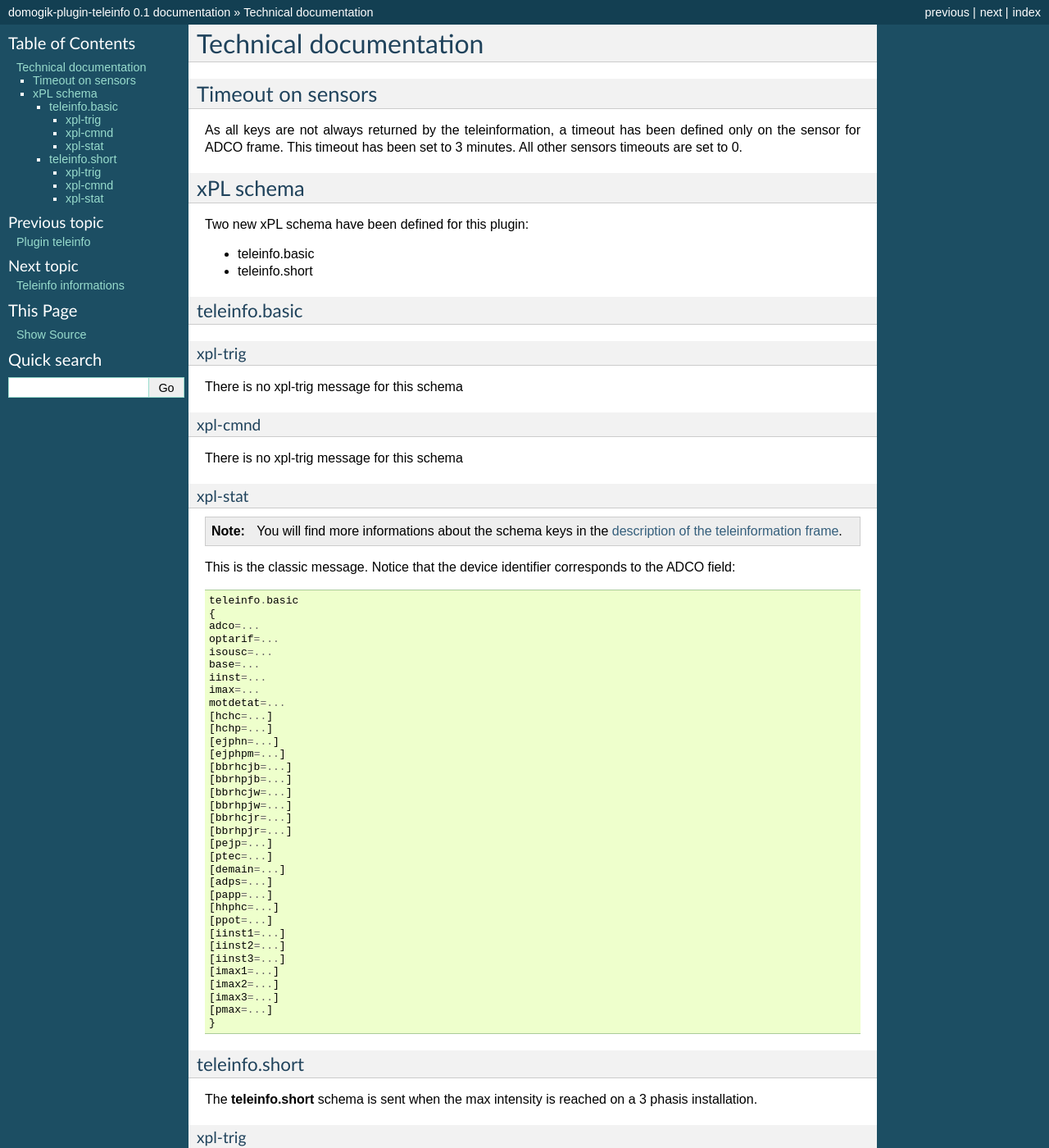
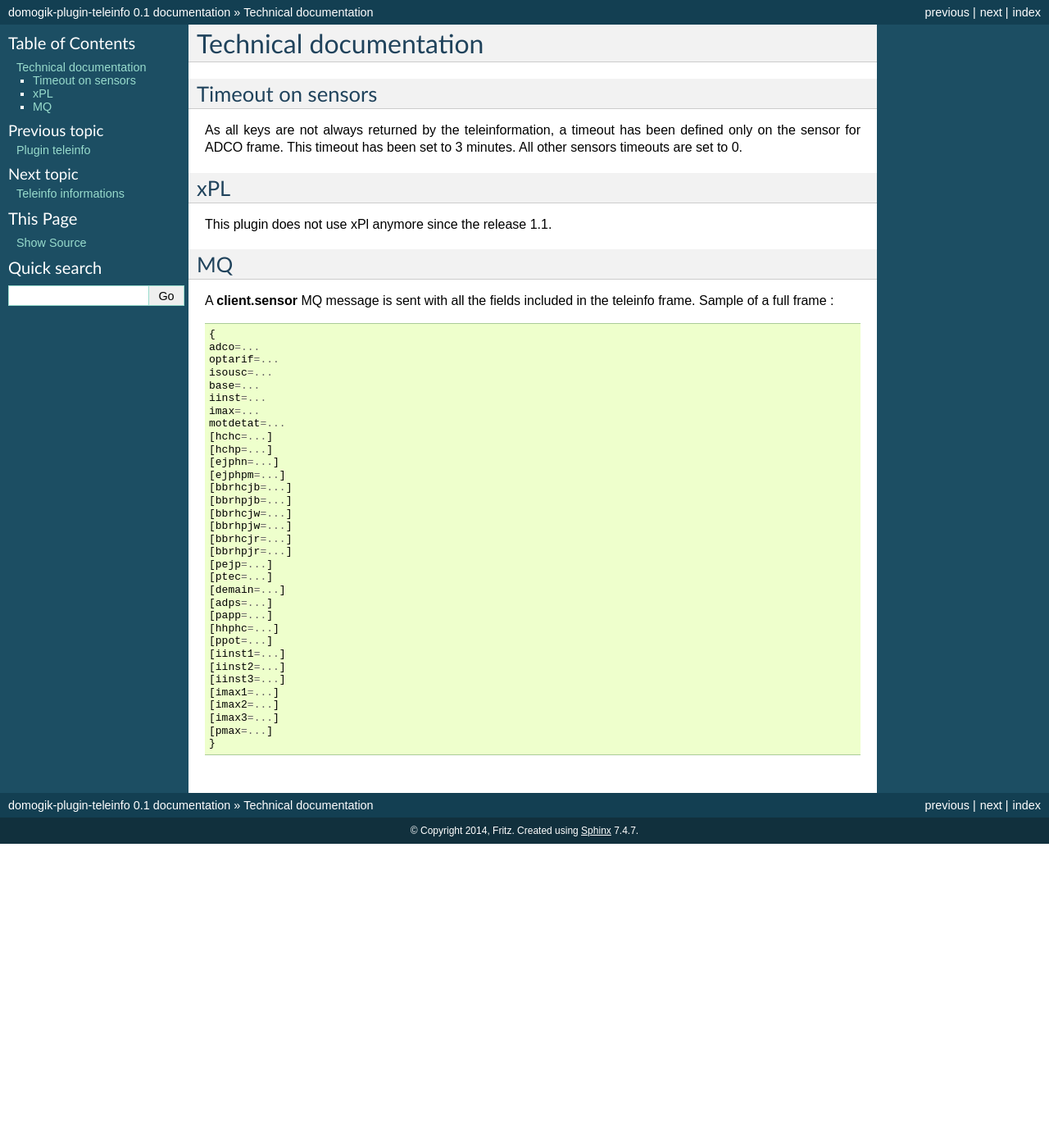
Before and after one commit to fritz-smh/domogik-plugin-teleinfo, a Sphinx documentation site: the page built from docs/dev.txt, in a window 1280 px wide and 1400 px high. Shown: the whole window at 82% size. Built offline with Sphinx 7.4.7, drawn with Linux system fonts in a browser that asks for light colours; some of the changed text lies outside the part shown.

Commit message:
doc and .gitignore

```diff
--- a/docs/changelog.txt
+++ b/docs/changelog.txt
@@ -6,6 +6,7 @@ Changelog
 ===
 
 * Improve logs for UTF8 (minor update)
+* Remove xPL parts to use only Domogik MQ (devices need to be recreated)
 
 1.0
 ===
--- a/docs/dev.txt
+++ b/docs/dev.txt
@@ -7,37 +7,16 @@ Timeout on sensors
 
 As all keys are not always returned by the teleinformation, a timeout has been defined only on the sensor for ADCO frame. This timeout has been set to 3 minutes. All other sensors timeouts are set to 0.
 
-xPL schema
-==========
+xPL
+===
 
-Two new xPL schema have been defined for this plugin:
+This plugin does not use xPl anymore since the release 1.1.
 
-* teleinfo.basic
-* teleinfo.short
+MQ
+==
 
-teleinfo.basic
---------------
+A **client.sensor** MQ message is sent with all the fields included in the teleinfo frame. Sample of a full frame : ::
 
-xpl-trig
-********
-
-There is no xpl-trig message for this schema
-
-xpl-cmnd
-********
-
-There is no xpl-trig message for this schema
-
-xpl-stat
-********
-
-.. note ::
-
-    You will find more informations about the schema keys in the :doc:`description of the teleinformation frame <teleinfo_informations>`.
-
-This is the classic message. Notice that the device identifier corresponds to the ADCO field: ::
-
-    teleinfo.basic
     {
     adco=...
     optarif=...
@@ -71,34 +50,3 @@ This is the classic message. Notice that the device identifier corresponds to th
     [imax3=...]
     [pmax=...]
     }
-
-teleinfo.short
---------------
-
-The **teleinfo.short** schema is sent when the max intensity is reached on a 3 phasis installation.
-
-xpl-trig
-********
-
-There is no xpl-trig message for this schema
-
-xpl-cmnd
-********
-
-There is no xpl-trig message for this schema
-
-xpl-stat
-********
-
-This is the message sent when for a 3 phasis installation, the max intensity is reached. Notice that the device identifier corresponds to the ADCO field: ::
-
-    teleinfo.short
-    {
-    adco=...
-    adir1=...
-    adir2=...
-    adir3=...
-    iinst1=...
-    iinst2=...
-    iinst3=...
-    }
```
Also changed, not shown: 1 other file.
